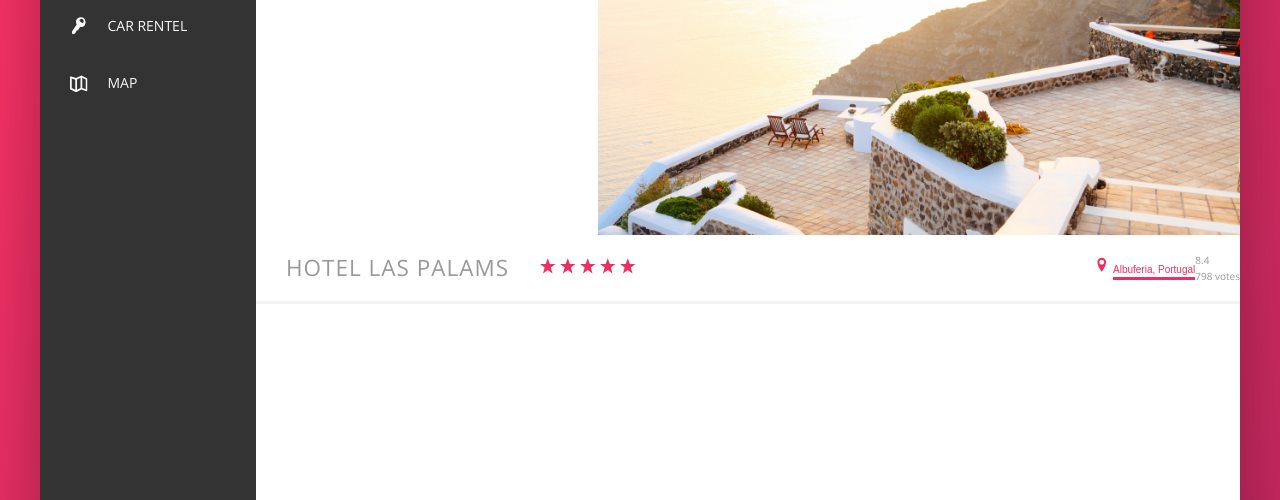
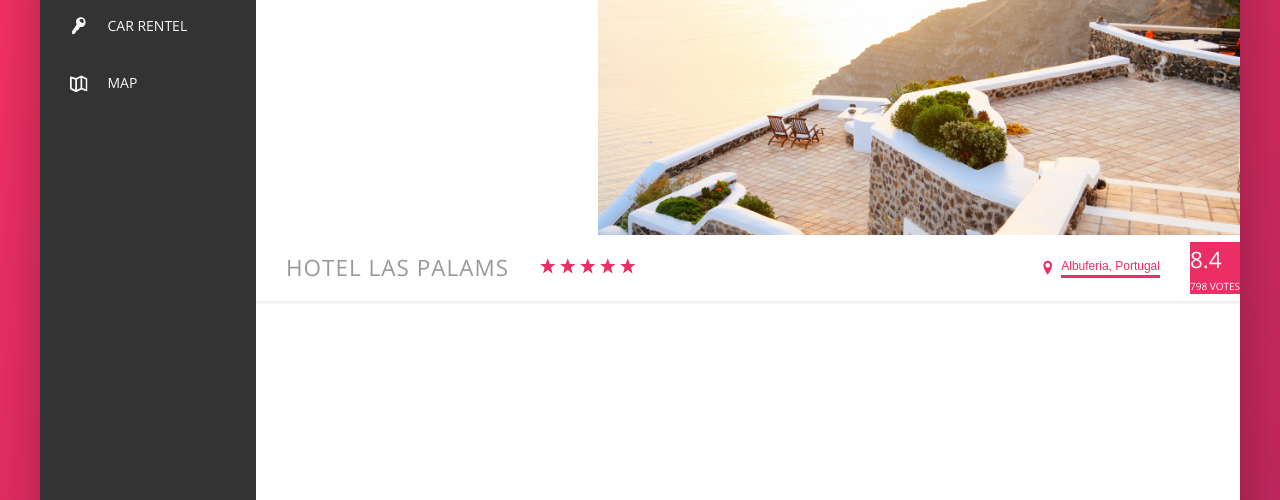
Before and after one commit to gaurav5677/Trillo, a website: page index.html in a window 1280 px wide. Shown: the part 300-800 px from the top of the page. Drawn offline with nearby package versions, Linux system fonts and the light colour scheme.

Commit message:
rating  section  is now  stretched

```diff
--- a/sass/_components.scss
+++ b/sass/_components.scss
@@ -264,12 +264,36 @@
 
   &__location {
     // flex: 1;   // this will occupie all the space;
+    display: flex;
+    align-items: center;
+    font-size: 1.2rem;
+  }
+
+
+  &__icon-location {
+    margin-right: .5rem;
+  }
+
+
+  &__rating {
+    background-color: var(--color-primary);
+    margin-left: 3rem;
+    color: white;
+    align-items: stretch;
 
   }
 
-  &__rating-average {}
+  &__rating-average {
+    font-size: 2.25rem;
+    font-weight: 300;
+  }
 
-  &__rating-count {}
+  &__rating-count {
+    font-size: 1rem;
+    text-transform: uppercase;
+
+
+  }
 
 }
 
@@ -289,25 +313,34 @@
     color: var(--color-grey-dark-1);
   }
 
-  &:focus{
+  &:focus {
     outline: none;
+    animation: pulsate 1s infinite; //infinite animation as long as the button is foucsed.
   }
 }
 
-@keyframes pulsate{
-   0%{
+
+
+/// these are used for animation
+
+@keyframes pulsate {
+  0% {
     transform: scale(1);
+    box-shadow: none;
+
 
   }
 
-   50%{
+  50% {
     transform: scale(1.05);
     box-shadow: 0 1rem 4rem rgba($color: #000000, $alpha: .25);
 
   }
 
-   100%{
+  100% {
 
+    transform: scale(1);
+    box-sizing: none;
 
   }
 
```
Also changed, not shown: css/style.css. Lines whose indentation alone changed are shown as unchanged.
